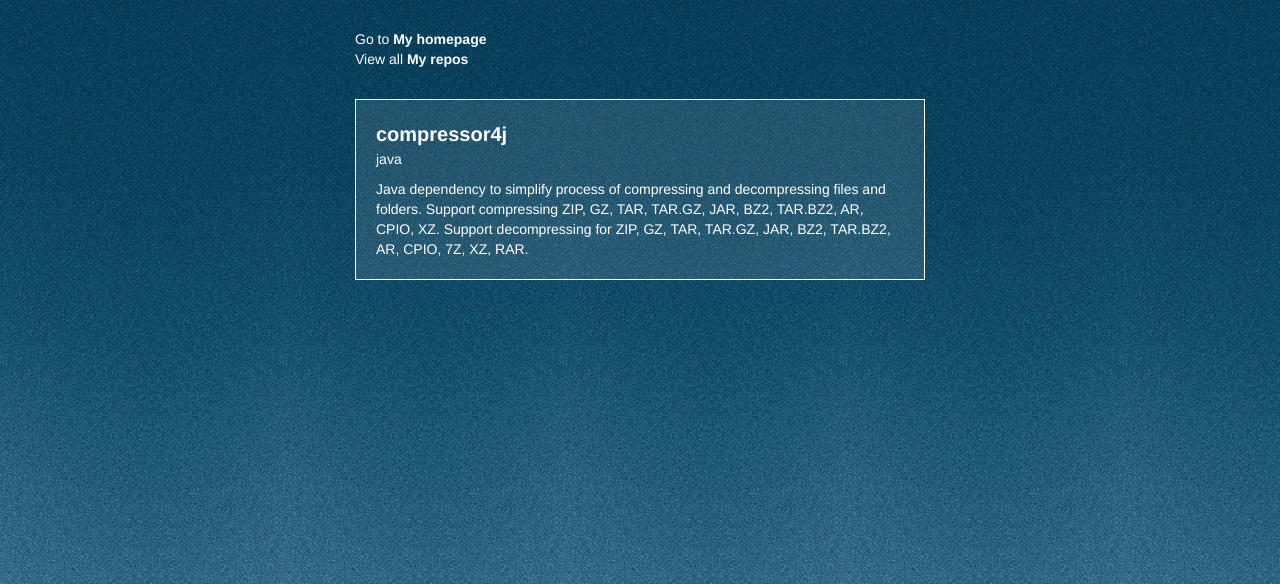
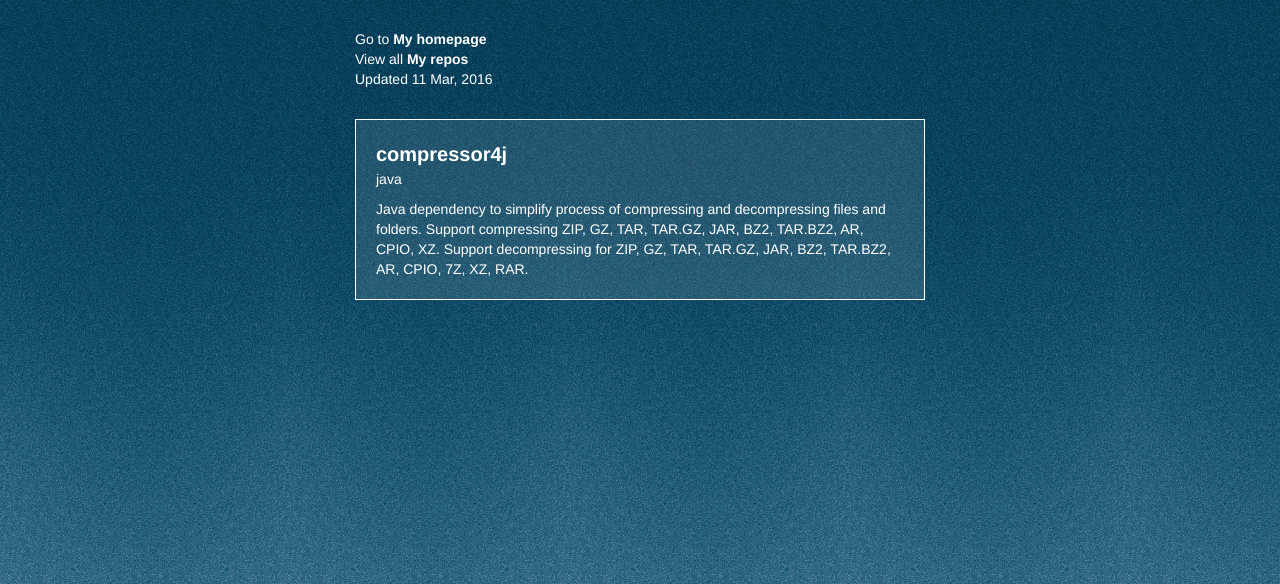
Before and after one commit to espringtran/espringtran.github.io, a plain HTML site: page index.html in a window 1280 px wide. Shown: the part 216-800 px from the top of the page. Drawn offline with nearby package versions, Linux system fonts and the light colour scheme.

Commit message:
update time

```diff
--- a/index.html
+++ b/index.html
@@ -42,6 +42,9 @@
     <div>
         <span>View all </span><a href="https://github.com/espringtran/repositories" target="_blank" title="https://github.com/espringtran/repositories">My repos</a>
     </div>
+    <div>
+        <span>Updated 11 Mar, 2016</span>
+    </div>
     <div class="repos">
         <a class="repos-item" href="https://github.com/espringtran/compressor4j" title="https://github.com/espringtran/compressor4j">
             <div>
```
